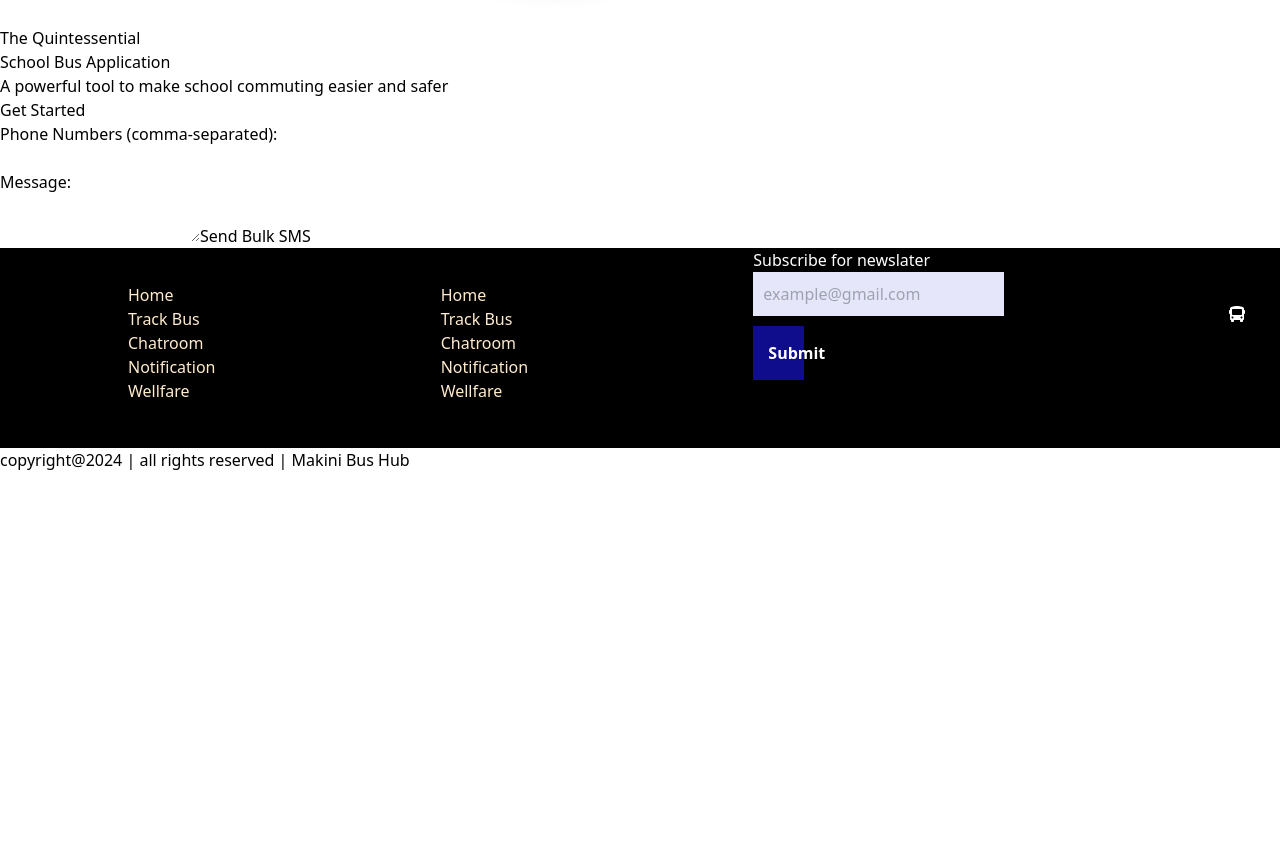
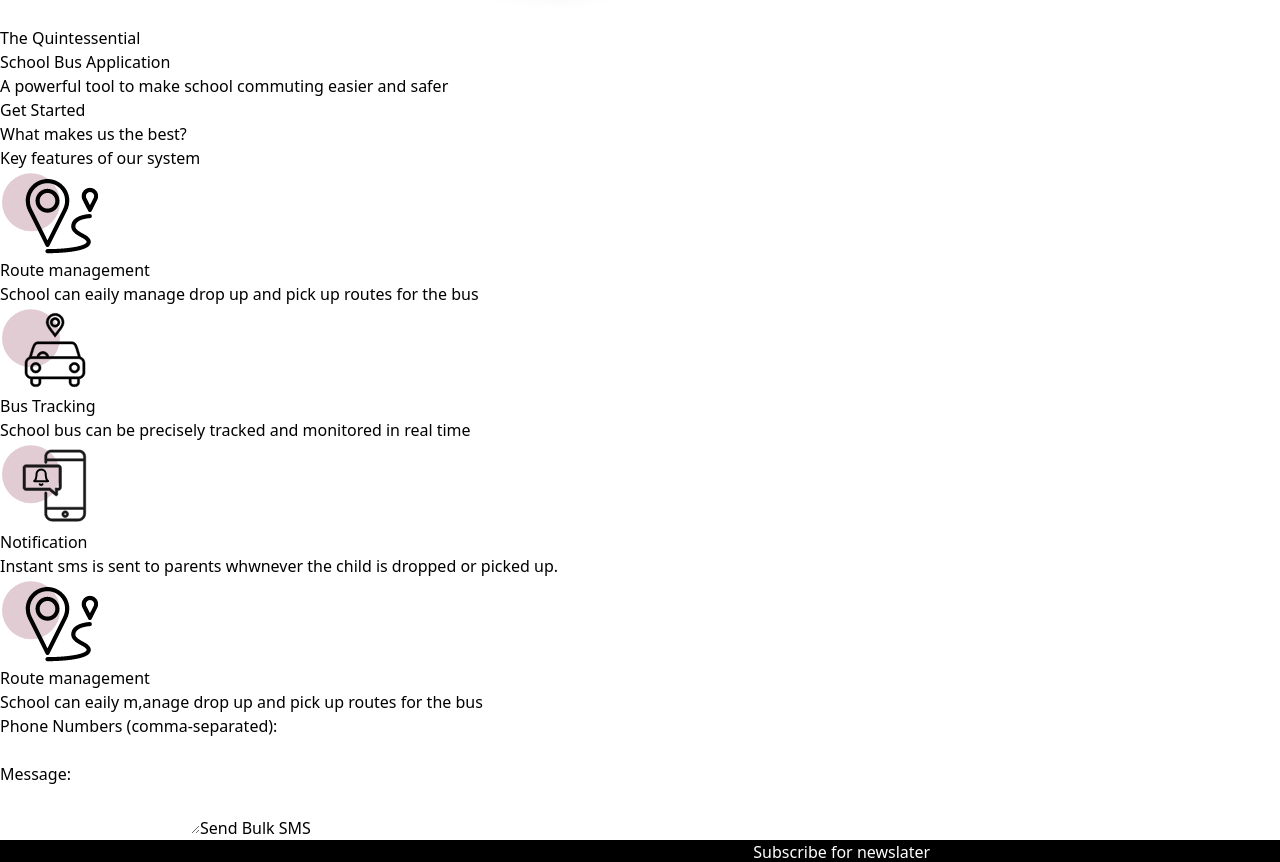
Before and after one commit to Palcherin/Notifications-system, a React (Vite) app in the folder CLIENT/: page /notification in a window 1280 px wide. Shown: the part 840-1702 px from the top of the page. Before the commit the page ends 1312 px from the top, so only its background shows below. Built offline with nearby package versions, Linux system fonts and the light colour scheme; no server answers.

Commit message:
contact-page changes

```diff
--- a/CLIENT/src/Componets/Navbar/Navbar.jsx
+++ b/CLIENT/src/Componets/Navbar/Navbar.jsx
@@ -12,8 +12,8 @@ const Navbar = () => {
     ];
     let [open,setOpen]=useState(false);
   return (
-    <div className='shadow-md w-full bg-pink-200 fixed top-0 left-0'>
-      <div className='md:flex items-center justify-between py-4 md:px-5 px-5'>
+    <div className='shadow-md w-full bg-pink-200 pr-[20%] fixed top-0 left-0'>
+      <div className='md:flex items-center justify-between  py-4 md:px-5 px-5'>
       <div className='font-bold text-2xl cursor-pointer flex items-center font-[Poppins]
       text-gray-800'>
         <span className='text-3xl text-indigo-600 mr-1 pt-2'>
--- a/CLIENT/src/Pages/Notification.jsx
+++ b/CLIENT/src/Pages/Notification.jsx
@@ -15,6 +15,33 @@ export const Notification = () => {
       <button className='bg-pink-900 px-6 py-2 mt-10 tect-xl font-bold hover:bg-pink-800 rounded-full'  >Get Started</button>
     </div>
    </div>
+   {/* why choose us */}
+   <div className='bg-white h-fit p-11 border-r-2 '>
+    <h1 className='ml-[40%] text-pink-900 font-bold'>What makes us the best?</h1>
+    <h1 className='ml-[40%] font-bold text-xl'>Key features of our system</h1>
+    <div className='flex justify-normal pl-[10%]'>
+      <div className='shadow-md w-[200px] p-2 m-5'>
+        <img src='assests/route management.png' className='w-[40%] pl-[10%]'/>
+        <h1 className='text-pink-900 font-bold'>Route management</h1>
+        <p>School can eaily manage drop up and pick up routes for the bus</p>
+      </div>
+      <div className='shadow-md w-[200px] p-2 m-5'>
+        <img src='assests/vehicle tracking.png' className='w-[40%] pl-[10%]'/>
+        <h1 className='text-pink-900 font-bold'>Bus Tracking</h1>
+        <p>School bus can be precisely tracked and monitored in real time</p>
+      </div>
+      <div className='shadow-md w-[200px] p-2 m-5'>
+        <img src='assests/notification icon.png' className='w-[40%] pl-[10%]'/>
+        <h1 className='text-pink-900 font-bold'>Notification</h1>
+        <p>Instant sms is sent to parents whwnever the child is dropped or picked up.</p>
+      </div>
+      <div className='shadow-md w-[200px] p-2 m-5'>
+        <img src='assests/route management.png' className='w-[40%] pl-[10%]'/>
+        <h1 className='text-pink-900 font-bold'>Route management</h1>
+        <p>School can eaily m,anage drop up and pick up routes for the bus</p>
+      </div>
+    </div>
+   </div>
    <Twilio/>
   </>
   )
```
